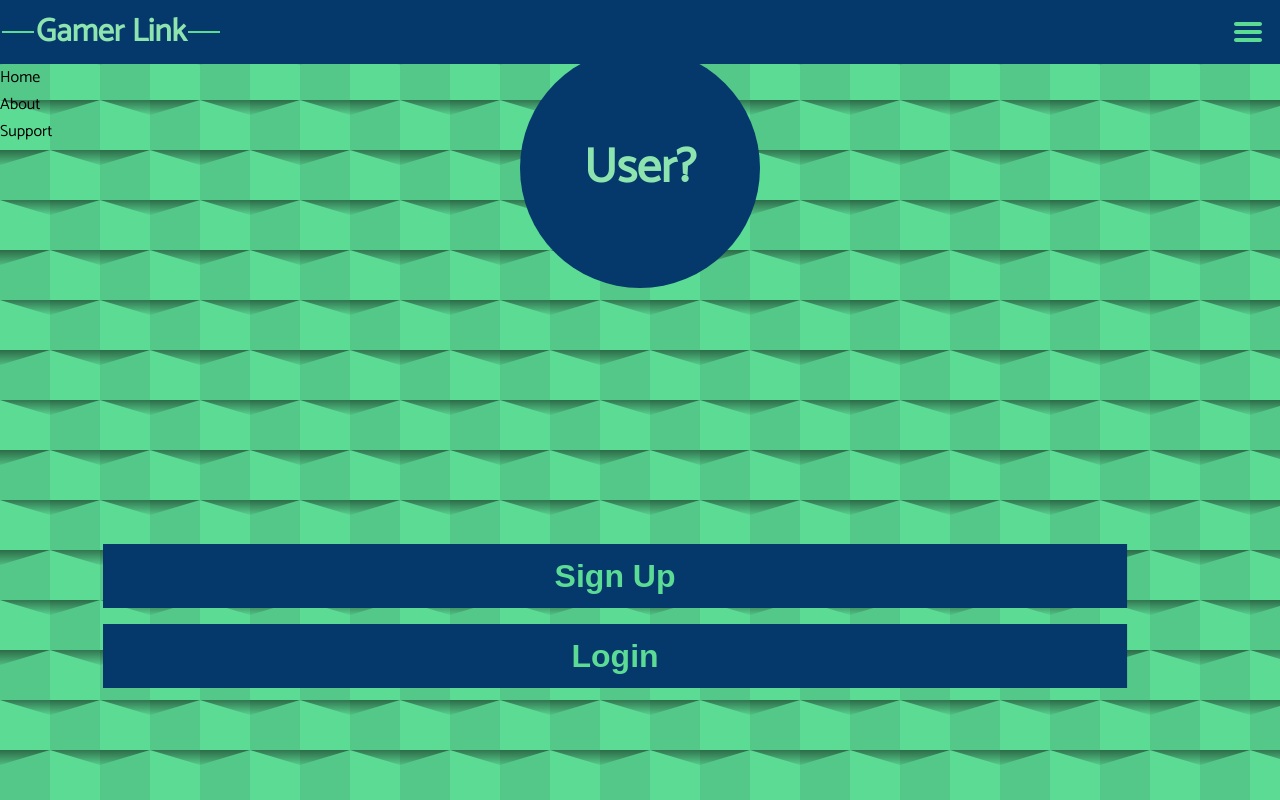
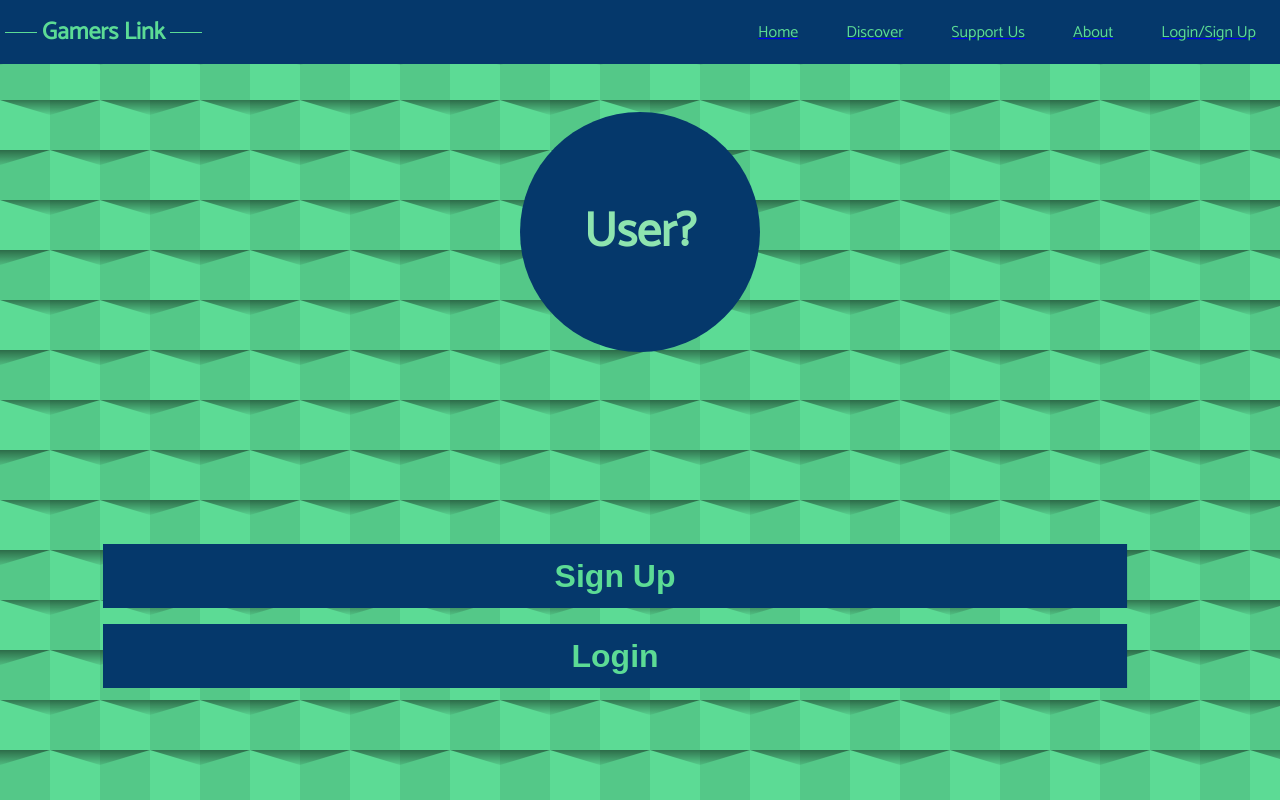
Before and after one commit to emmanuel-brown/Gamers_Link, a React (Create React App) app in the folder client/: page /account in a window 1280 px wide. Built offline with nearby package versions, Linux system fonts and the light colour scheme.

Commit message:
fully responsive navbar

```diff
--- a/client/src/components/Navbar/Navbar.jsx
+++ /dev/null
@@ -1,31 +0,0 @@
-import React, {useState} from 'react'
-import './navbar.scss'
-import hamburger from './images/hamburger.svg'
-
-const Navbar = () =>{
-
-    return(
-        <nav id="navigation">
-            <div className="view">
-                <header className="header">
-                    <span className="header-line"></span>
-                    <h1 className="header-txt">Gamer Link</h1>
-                    <span className="header-line"></span>
-                </header>
-                <div className="navigator">
-                    <img src={hamburger} alt="Menu Button"/>
-                </div>
-            </div>
-            <div className="dropdown">
-                <div className="section">
-                    <p className="section-txt">Home</p>
-                    <p className="section-txt">About</p>
-                    <p className="section-txt">Support</p>
-                </div>
-                <div className="section"></div>
-            </div>
-        </nav>
-    )
-}
-
-export default Navbar
--- /dev/null
+++ b/client/src/components/Navbar/desktop/desktop_navbar.jsx
@@ -0,0 +1,49 @@
+import React from 'react'
+import { Link } from 'react-router-dom'
+import './desktop_navbar.scss'
+
+const Navbar = () =>{
+
+    return(
+        <nav id="nav">
+            <div className="navigation">
+                <div className="view">
+                    <header className="header">
+                        <span className="header-line"></span>
+                        <h1 className="header-txt">Gamers Link</h1>
+                        <span className="header-line"></span>
+                    </header>
+                </div>
+                <div className="links">
+                    <div className="links-link">
+                        <Link to="/account">
+                            <p className="links-link-txt">Home</p>
+                        </Link>
+                    </div>
+                    <div className="links-link">
+                        <Link to="/account">
+                            <p className="links-link-txt">Discover</p>
+                        </Link>
+                    </div>
+                    <div className="links-link">
+                        <Link to="/account">
+                            <p className="links-link-txt">Support Us</p>
+                        </Link>
+                    </div>
+                    <div className="links-link">
+                        <Link to="/account">
+                            <p className="links-link-txt">About</p>
+                        </Link>
+                    </div>
+                    <div className="links-link">
+                        <Link to="/account">
+                            <p className="links-link-txt">Login/Sign Up</p>
+                        </Link>
+                    </div>
+                </div>
+            </div>
+        </nav>
+    )
+}
+
+export default Navbar
--- /dev/null
+++ b/client/src/components/Navbar/desktop/desktop_navbar.scss
@@ -0,0 +1,43 @@
+@import '../../cssUtils.scss';
+
+#nav{
+    position: fixed;
+    top: 0;
+    width: 100%;
+    .navigation{
+        height: 64px;
+        color: $accent3;
+        background-color: $accent1;
+        display: flex;
+        align-items: center;
+        justify-content: space-between;
+        .view{
+            .header{
+                display: flex;
+                align-items: center;
+                &-line{
+                    margin: auto 5px;
+                    display: block;
+                    width: 2em;
+                    height: 1px;
+                    background-color: $accent3;
+                }
+            }
+        }
+        .links{
+            display: flex;
+            flex-direction: row;
+            &-link{
+                margin: auto 1.5em;
+                transition: .5s color ease;
+                &-txt{
+                    color: $accent3;
+                    text-decoration: none;
+                    &:hover{
+                        color: $accent5 !important;
+                    }
+                }
+            }
+        }
+    }
+}
--- a/client/src/components/Navbar/index.jsx
+++ b/client/src/components/Navbar/index.jsx
@@ -1,11 +1,16 @@
 import React, {useState} from 'react'
 import MobileNavbar from './Mobile/MobileNavbar'
-import NormalNavbar from './Navbar'
+import TabletNavbar from './tablet/tablet_navbar'
+import DesktopNavbar from './desktop/desktop_navbar'
 
 const Main = () =>{
     const [ vpWidth, setVpWidth ] = useState(window.innerWidth)
 
-    const display = () => vpWidth <= 600 ? <MobileNavbar /> : <NormalNavbar />
+    const display = () => {
+        if(vpWidth >= 1000) return <DesktopNavbar />
+        if(vpWidth > 600) return <TabletNavbar />
+        if(vpWidth <= 600) return <MobileNavbar />
+    }
 
     const check = () => setVpWidth(window.innerWidth)
 
--- a/client/src/components/Navbar/navbar.scss
+++ /dev/null
@@ -1,34 +0,0 @@
-@import '../cssUtils.scss';
-
-#navigation{
-    position: fixed;
-    z-index: 1;
-    top:0;
-    width: 100%;
-    .view{
-        display: flex;
-        justify-content: space-between;
-        background-color: $accent1;
-        height: 4em;
-        .header{
-            display: flex;
-            align-items: center;
-            &-line{
-                display: block;
-                background-color: $accent3;
-                margin: auto 2px;
-                height: 2px;
-                width: 2em;
-            }
-            &-txt{
-                color: $accent4;
-                font-size: 2em;
-            }
-        }
-        .navigator{
-            display: flex;
-            align-items: center;
-            margin-right: 1em;
-        }
-    }
-}
--- /dev/null
+++ b/client/src/components/Navbar/tablet/tablet_navbar.jsx
@@ -0,0 +1,46 @@
+import React, {useState} from 'react'
+import './tablet_navbar.scss'
+import hamburger from '../images/hamburger.svg'
+
+const Navbar = () =>{
+    const [toggle, setToggle] = useState(false)
+
+    const move = {
+        transform: `translateY(${toggle ? 0 : "-100%"})`,
+        transition: "1s ease all"
+    }
+
+    console.log("toggle", toggle)
+
+    return(
+        <nav id="navigation">
+            <div className="view">
+                <header className="header">
+                    <span className="header-line"></span>
+                    <h1 className="header-txt">Gamers Link</h1>
+                    <span className="header-line"></span>
+                </header>
+                <div className="navigator" onClick={() => setToggle(!toggle)}>
+                    <img src={hamburger} alt="Menu Button"/>
+                </div>
+            </div>
+            <div className="dropdown" style={move}>
+                <div className="dropdown-sections">
+                    <div className="dropdown-sections-section">
+                        <p className="section-txt">Home</p>
+                        <p className="section-txt">About</p>
+                        <p className="section-txt">Support</p>
+                    </div>
+                    <span className="dropdown-sections-border"></span>
+                    <div className="dropdown-sections-section">
+                        <p className="section-txt">Home</p>
+                        <p className="section-txt">About</p>
+                        <p className="section-txt">Support</p>
+                    </div>
+                </div>
+            </div>
+        </nav>
+    )
+}
+
+export default Navbar
--- /dev/null
+++ b/client/src/components/Navbar/tablet/tablet_navbar.scss
@@ -0,0 +1,61 @@
+@import '../../cssUtils.scss';
+
+@media only screen and (min-width: 601px) {
+    body{
+        padding-top: 64px;
+    }
+}
+
+#navigation{
+    .view{
+        position: fixed;
+        top:0;
+        width: 100%;
+        height: 64px;
+        z-index: 1000;
+        display: flex;
+        justify-content: space-between;
+        background-color: $accent1;
+        height: 4em;
+        .header{
+            display: flex;
+            align-items: center;
+            &-line{
+                display: block;
+                background-color: $accent3;
+                margin: auto 2px;
+                height: 2px;
+                width: 2em;
+            }
+            &-txt{
+                color: $accent4;
+                font-size: 2em;
+            }
+        }
+        .navigator{
+            display: flex;
+            align-items: center;
+            margin-right: 1em;
+        }
+    }
+    .dropdown{
+        height: 100px;
+        z-index: 500;
+        width: 100%;
+        background-color: $accent1;
+        color: $accent3;
+        &-sections{
+            display: flex;
+            text-align: center;
+            justify-content: space-around;
+            align-items: center;
+            width: 100%;
+            &-border{
+                display: block;
+                height: 75px;
+                width: 2px;
+                background-color: $accent3;
+            }
+        }
+    }
+}
```
Also changed, not shown: client/src/pages/Account/account.scss (+1 -1 lines).
